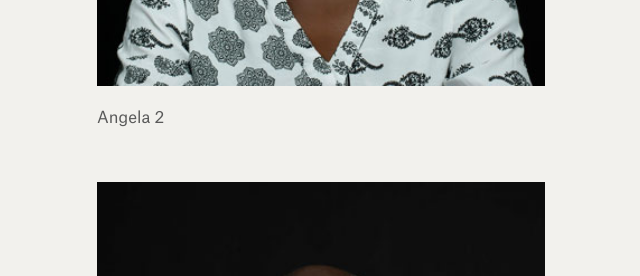
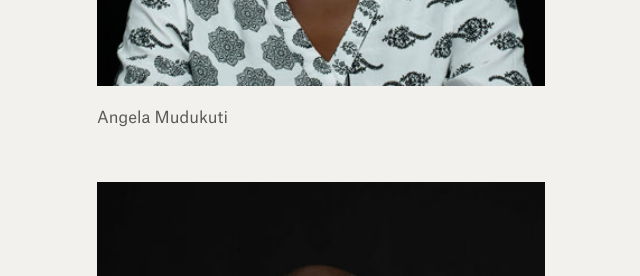
Before and after one commit to weights-and-measures/weights-and-measures.github.io, a Jekyll site: the page built from photographs.html, in a window 1280 px wide and 900 px high, scrolled down 24177 px. Shown: the part 150-426 px from the top of the window, without its empty margins (319-959 px from the left). Built offline with Jekyll 4.4.1, drawn with Linux system fonts in a browser that asks for light colours.

Commit message:
Updated D46

```diff
--- a/_photographs/d46.markdown
+++ b/_photographs/d46.markdown
@@ -1,9 +1,9 @@
 ---
-title: Angela 2*
+title: Angela Mudukuti
 date: 2016-12-29 19:53:00 Z
 position: 0
 ---
 
 ![angela_mudukuti20.jpg](/uploads/angela_mudukuti20.jpg)
 
-Angela 2
+Angela Mudukuti
```
